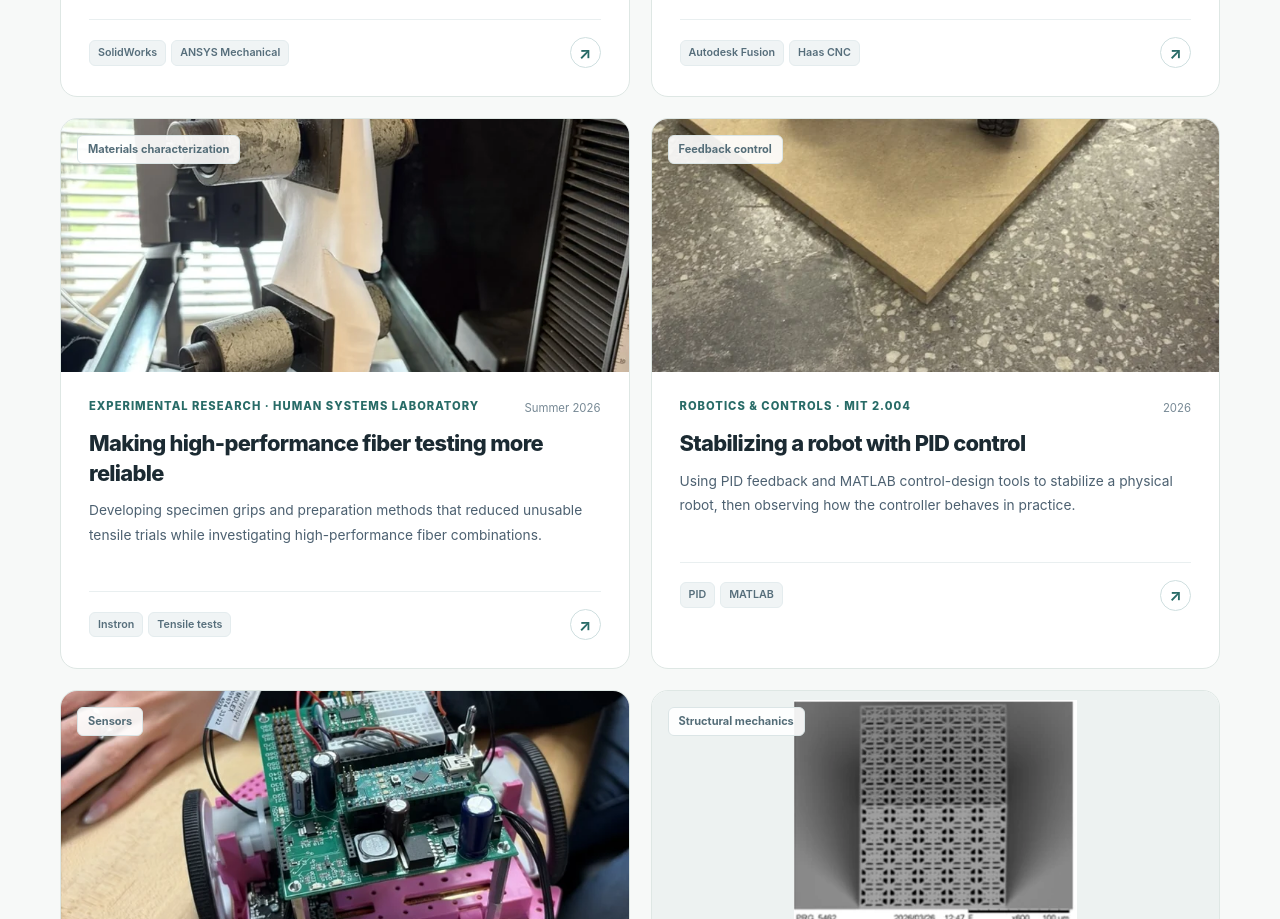
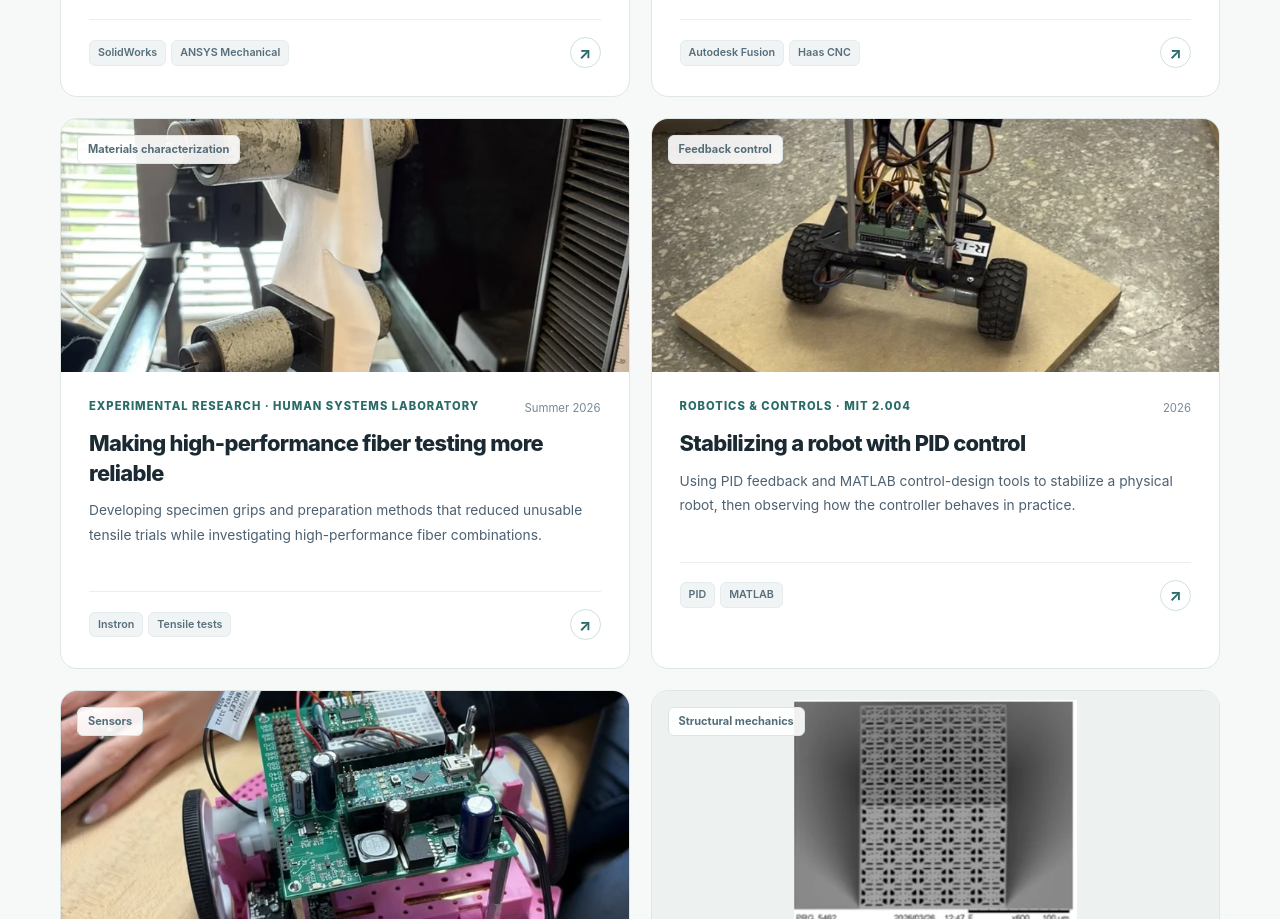
Before and after one commit to hr190711/hannah-robin-portfolio, a plain HTML site: page index.html in a window 1280 px wide. Shown: the part 1607-2526 px from the top of the page. Drawn offline with Linux system fonts and the light colour scheme.

Commit message:
Adjust image object position in card layout

```diff
--- a/assets/styles.css
+++ b/assets/styles.css
@@ -254,7 +254,7 @@ a:focus-visible,button:focus-visible{outline:3px solid #3b8b83;outline-offset:4p
 
 .section-top-stacked{align-items:flex-start;flex-direction:column;gap:12px}
 .section-top-stacked .section-copy{max-width:760px}
-.card-image img.pid-thumb{object-position:center 72%}
+.card-image img.pid-thumb{object-position:center 45%}
 .story-caption a{color:var(--teal);font-weight:700}
 .story-caption a:hover{text-decoration:underline}
 .section-link-row{max-width:none;margin-top:18px}
```
